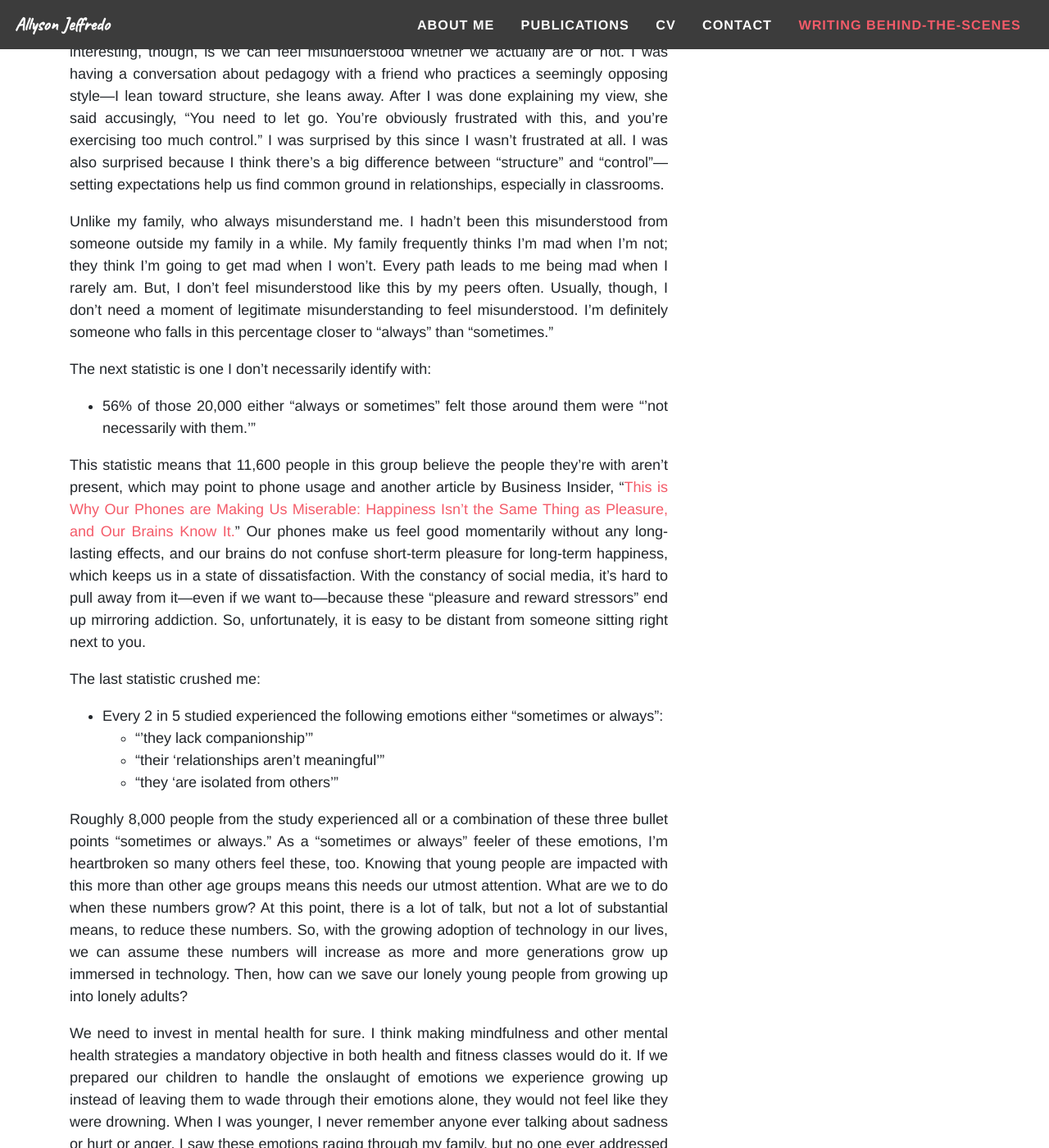
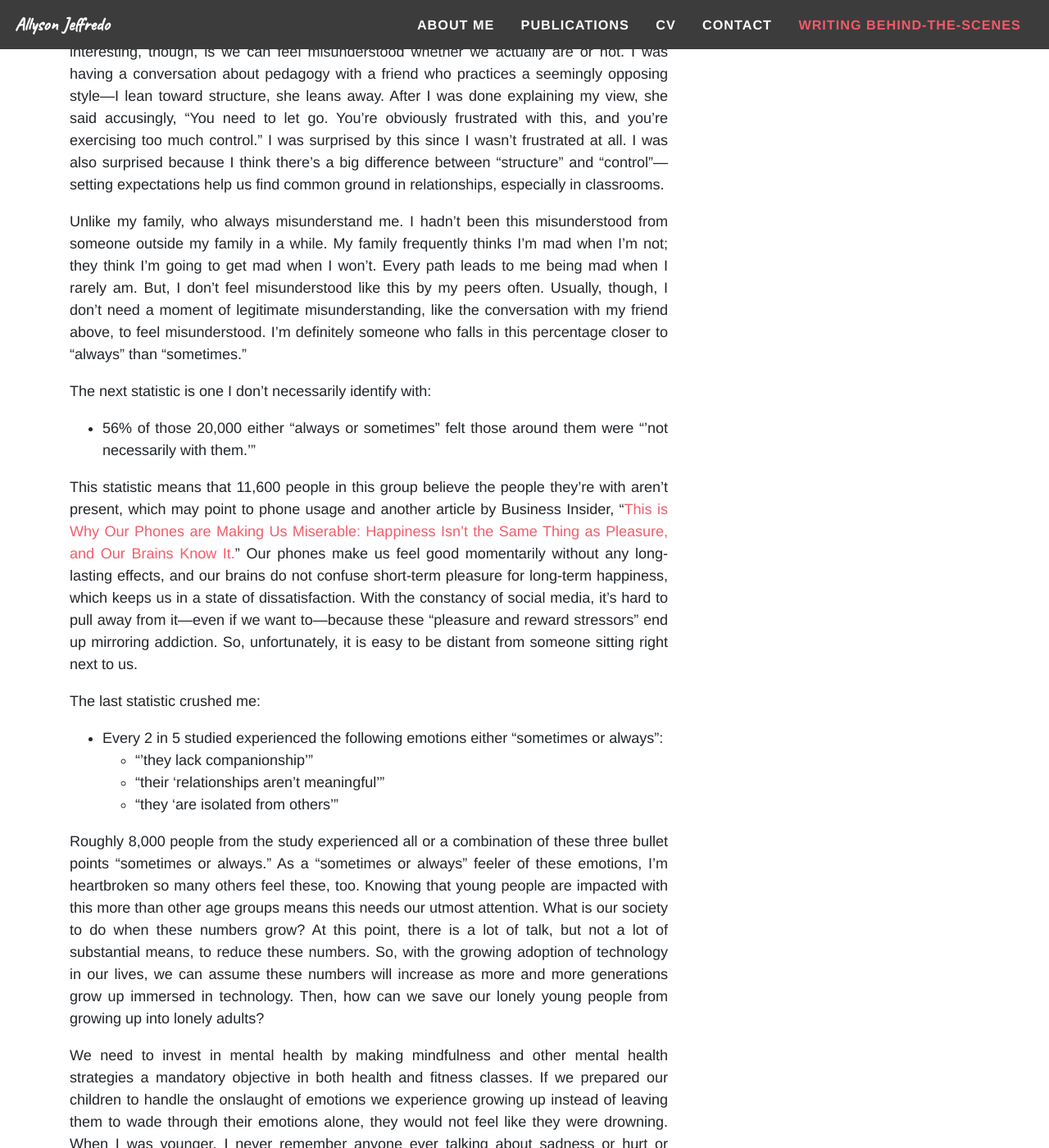
Before and after one commit to go-diego/golden-lovebug, a Jekyll site: the page built from _posts/2018-05-08-the-modern-day-epidemic-loneliness.md, in a window 1280 px wide and 1400 px high, scrolled down 651 px. Shown: the whole window at 82% size. Built offline with Jekyll 4.4.1, drawn with Linux system fonts in a browser that asks for light colours; nearby versions of some CDN libraries; emoji names are drawn with the system emoji font; some of the changed text lies outside the part shown.

Commit message:
Update Post “2018-05-08-the-modern-day-epidemic-loneliness”

```diff
--- a/_posts/2018-05-08-the-modern-day-epidemic-loneliness.md
+++ b/_posts/2018-05-08-the-modern-day-epidemic-loneliness.md
@@ -11,13 +11,13 @@ Bouts of loneliness are inevitable, and I often feel [lonely](https://youtu.be/6
 
 This means that 10,800 people surveyed feel misunderstood. By using the phrase “no one,” we can assume that people feel misunderstood by even those close to them. What’s interesting, though, is we can feel misunderstood whether we actually are or not. I was having a conversation about pedagogy with a friend who practices a seemingly opposing style—I lean toward structure, she leans away. After I was done explaining my view, she said accusingly, “You need to let go. You’re obviously frustrated with this, and you’re exercising too much control.” I was surprised by this since I wasn’t frustrated at all. I was also surprised because I think there’s a big difference between “structure” and “control”—setting expectations help us find common ground in relationships, especially in classrooms.
 
-Unlike my family, who always misunderstand me. I hadn’t been this misunderstood from someone outside my family in a while. My family frequently thinks I’m mad when I’m not; they think I’m going to get mad when I won’t. Every path leads to me being mad when I rarely am. But, I don’t feel misunderstood like this by my peers often. Usually, though, I don’t need a moment of legitimate misunderstanding to feel misunderstood. I’m definitely someone who falls in this percentage closer to “always” than “sometimes.”
+Unlike my family, who always misunderstand me. I hadn’t been this misunderstood from someone outside my family in a while. My family frequently thinks I’m mad when I’m not; they think I’m going to get mad when I won’t. Every path leads to me being mad when I rarely am. But, I don’t feel misunderstood like this by my peers often. Usually, though, I don’t need a moment of legitimate misunderstanding, like the conversation with my friend above, to feel misunderstood. I’m definitely someone who falls in this percentage closer to “always” than “sometimes.”
 
 The next statistic is one I don’t necessarily identify with:
 
 * 56% of those 20,000 either “always or sometimes” felt those around them were “’not necessarily with them.’”
 
-This statistic means that 11,600 people in this group believe the people they’re with aren’t present, which may point to phone usage and another article by Business Insider, “[This is Why Our Phones are Making Us Miserable: Happiness Isn’t the Same Thing as Pleasure, and Our Brains Know It.](http://www.businessinsider.com/why-our-phones-are-making-us-miserable-pleasure-isnt-happiness-2018-3)” Our phones make us feel good momentarily without any long-lasting effects, and our brains do not confuse short-term pleasure for long-term happiness, which keeps us in a state of dissatisfaction. With the constancy of social media, it’s hard to pull away from it—even if we want to—because these “pleasure and reward stressors” end up mirroring addiction. So, unfortunately, it is easy to be distant from someone sitting right next to you.
+This statistic means that 11,600 people in this group believe the people they’re with aren’t present, which may point to phone usage and another article by Business Insider, “[This is Why Our Phones are Making Us Miserable: Happiness Isn’t the Same Thing as Pleasure, and Our Brains Know It.](http://www.businessinsider.com/why-our-phones-are-making-us-miserable-pleasure-isnt-happiness-2018-3)” Our phones make us feel good momentarily without any long-lasting effects, and our brains do not confuse short-term pleasure for long-term happiness, which keeps us in a state of dissatisfaction. With the constancy of social media, it’s hard to pull away from it—even if we want to—because these “pleasure and reward stressors” end up mirroring addiction. So, unfortunately, it is easy to be distant from someone sitting right next to us.
 
 The last statistic crushed me:
 
@@ -26,8 +26,8 @@ The last statistic crushed me:
   * “their ‘relationships aren’t meaningful’”
   * “they ‘are isolated from others’”
 
-Roughly 8,000 people from the study experienced all or a combination of these three bullet points “sometimes or always.” As a “sometimes or always” feeler of these emotions, I’m heartbroken so many others feel these, too. Knowing that young people are impacted with this more than other age groups means this needs our utmost attention. What are we to do when these numbers grow? At this point, there is a lot of talk, but not a lot of substantial means, to reduce these numbers. So, with the growing adoption of technology in our lives, we can assume these numbers will increase as more and more generations grow up immersed in technology. Then, how can we save our lonely young people from growing up into lonely adults?
+Roughly 8,000 people from the study experienced all or a combination of these three bullet points “sometimes or always.” As a “sometimes or always” feeler of these emotions, I’m heartbroken so many others feel these, too. Knowing that young people are impacted with this more than other age groups means this needs our utmost attention. What is our society to do when these numbers grow? At this point, there is a lot of talk, but not a lot of substantial means, to reduce these numbers. So, with the growing adoption of technology in our lives, we can assume these numbers will increase as more and more generations grow up immersed in technology. Then, how can we save our lonely young people from growing up into lonely adults?
 
-We need to invest in mental health for sure. I think making mindfulness and other mental health strategies a mandatory objective in both health and fitness classes would do it. If we prepared our children to handle the onslaught of emotions we experience growing up instead of leaving them to wade through their emotions alone, they would not feel like they were drowning. When I was younger, I never remember anyone ever talking about sadness or hurt or anger. I saw these emotions raging through my family, but no one ever addressed them. We just had to deal with it. Even after my dad died, my mom and brother and I would hide our sadness from one another because we didn’t know how to handle it ourselves—how could we support one another, then?
+We need to invest in mental health by making mindfulness and other mental health strategies a mandatory objective in both health and fitness classes. If we prepared our children to handle the onslaught of emotions we experience growing up instead of leaving them to wade through their emotions alone, they would not feel like they were drowning. When I was younger, I never remember anyone ever talking about sadness or hurt or anger. I saw these emotions raging through my family, but no one ever addressed them. We just had to deal with it. Even after my dad died, my mom and brother and I would hide our sadness from one another because we didn’t know how to handle it ourselves. Inevitably, there was no way we could support one another in any real way.
 
 Now, I’m thankful for the small mental health skills I’ve learned, like hiking and trying to turn negative thoughts into positive ones. I’m also thankful for my dog. She keeps me company and forces me to go outside multiple times a day. And, she always reminds me someone loves me and needs me, which is often exactly what I need.
```
